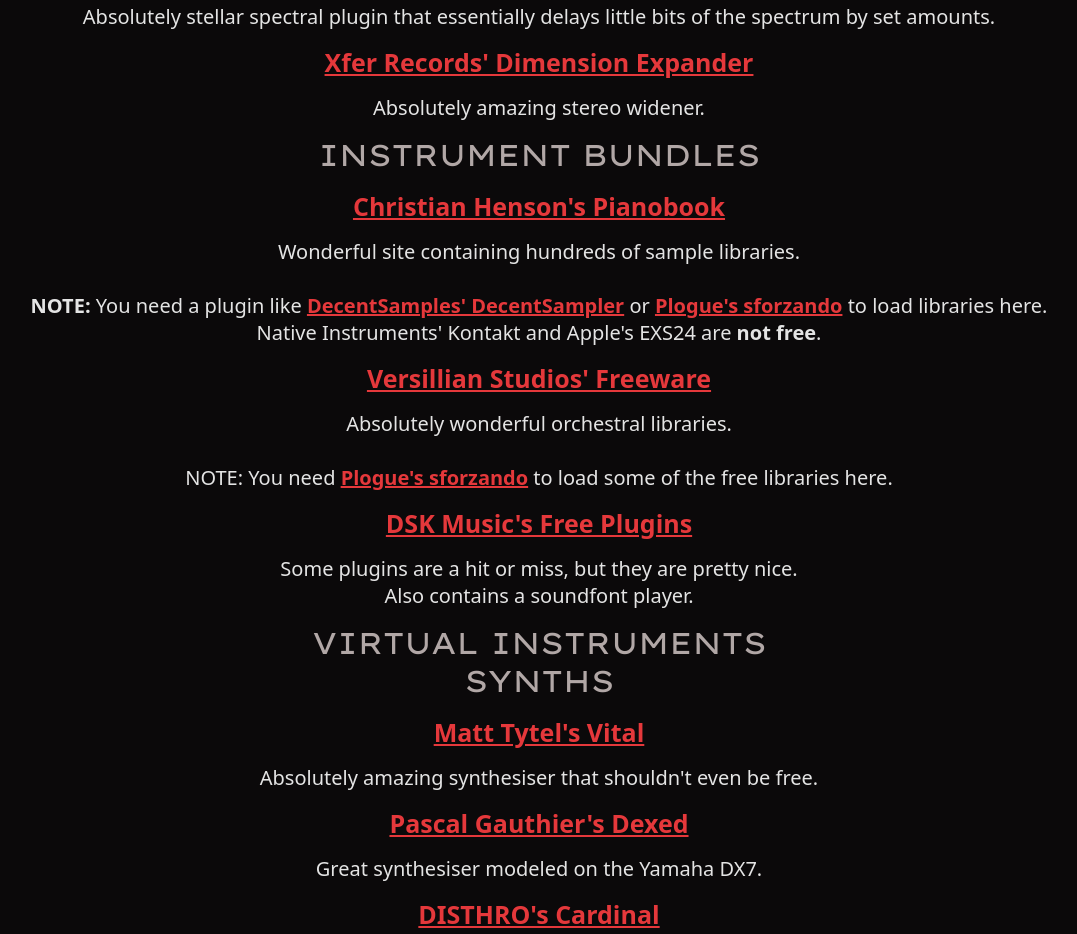
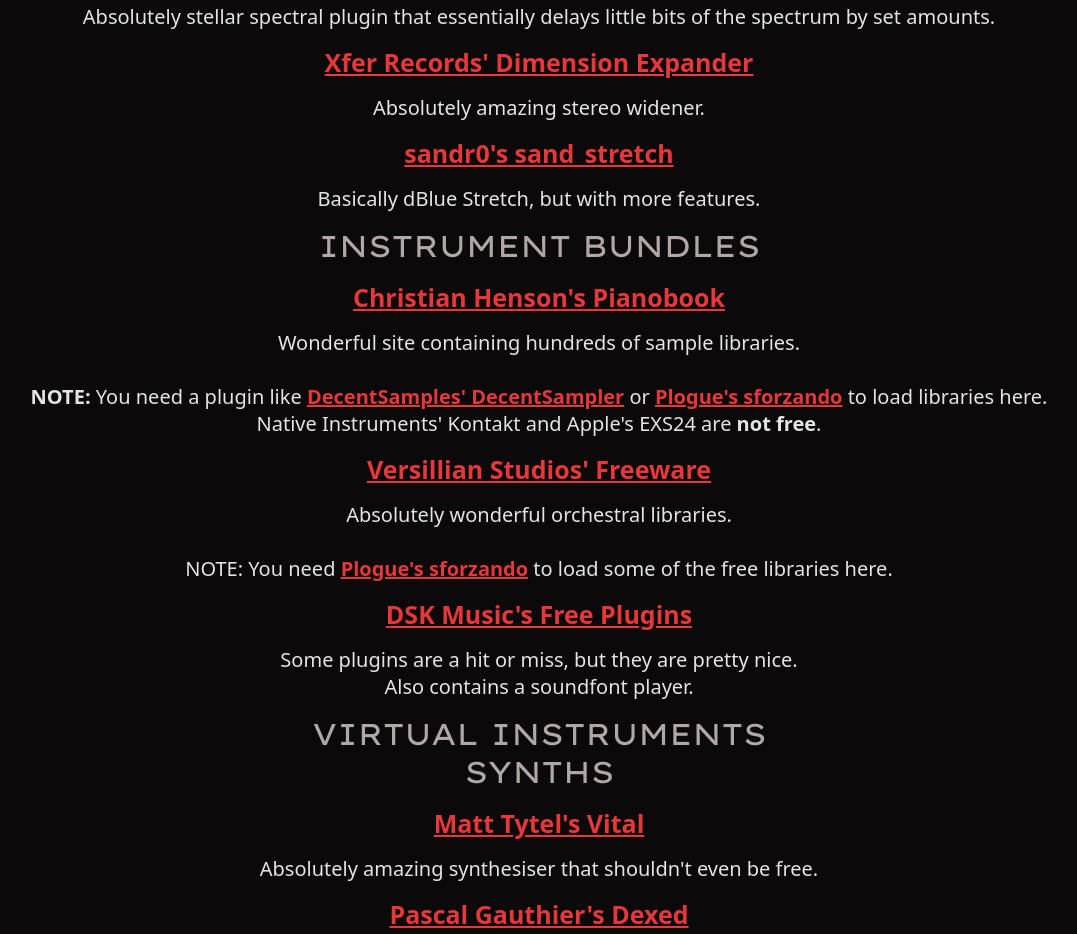
Before and after one commit to Zetvue/zetvue.github.io, a plain HTML site: page freepluginslist.html in a window 1280 px wide. Shown: the part 7318-8252 px from the top of the page, without its empty margins (101-1178 px from the left). Drawn offline with Linux system fonts and the light colour scheme; a web font is replaced by a local one.

Commit message:
sand_stretch

```diff
--- a/freepluginslist.html
+++ b/freepluginslist.html
@@ -177,8 +177,10 @@
         <p class="BodyText">Literally a clone of <strong><a href="https://www.cableguys.com/halftime">Cableguys' Halftime</a></strong> but free.<br>
         <p class="HeaderText"><strong><a href="https://unfamiliartunes.gumroad.com/l/spectralsand">unfamiliartunes' spectralsand (Free Version)</a></strong></p>
         <p class="BodyText">Absolutely stellar spectral plugin that essentially delays little bits of the spectrum by set amounts.<br>
-          <p class="HeaderText"><strong><a href="https://xferrecords.com/freeware">Xfer Records' Dimension Expander</a></strong></p>
+        <p class="HeaderText"><strong><a href="https://xferrecords.com/freeware">Xfer Records' Dimension Expander</a></strong></p>
         <p class="BodyText">Absolutely amazing stereo widener.</p>
+        <p class="HeaderText"><strong><a href="https://github.com/s4n7r0/sand_stretch">sandr0's sand_stretch</a></strong></p>
+        <p class="BodyText">Basically dBlue Stretch, but with more features.</p>
       <h2>INSTRUMENT BUNDLES</h2>
         <p class="HeaderText"><strong><a href="https://www.pianobook.co.uk/">Christian Henson's Pianobook</a></strong></p>
         <p class="BodyText">Wonderful site containing hundreds of sample libraries.<br><br>
```
